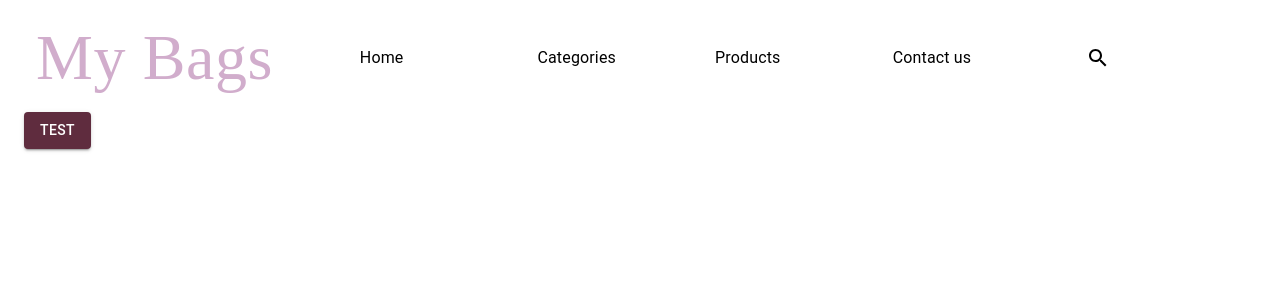
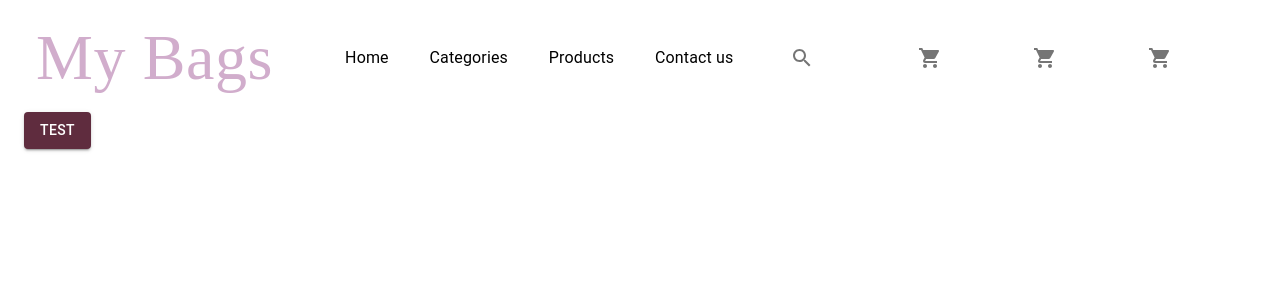
Before and after one commit to Hein-htetA/ecom-mui-responsive, a React (Create React App) app: page / in a window 1280 px wide. Shown: the top 300 px of the page. Built offline with nearby package versions, Linux system fonts and the light colour scheme; a web font is replaced by a local one.

Commit message:
action.js

```diff
--- a/src/components/appbar/AppbarDesktop.js
+++ b/src/components/appbar/AppbarDesktop.js
@@ -1,6 +1,7 @@
-import { IconButton, ListItemButton, ListItemIcon, ListItemText } from "@mui/material";
+import { ListItemButton, ListItemIcon, ListItemText } from "@mui/material";
 import { AppbarContainer, AppbarHeader, MyList } from "../../styles/appbar";
 import SearchIcon from '@mui/icons-material/Search';
+import Actions from "./actions";
 
 export default function AppbarDesktop({ matches }) {
     return (
@@ -11,19 +12,18 @@ export default function AppbarDesktop({ matches }) {
          */
         <AppbarContainer>
             <AppbarHeader>My Bags</AppbarHeader>
-            <MyList type='row' sx={{'& > div': {
-                width: '10vw'
-            }}}>
+            <MyList type='row'>
                 <ListItemText primary="Home"/>
                 <ListItemText primary="Categories"/>
                 <ListItemText primary="Products"/>
                 <ListItemText primary="Contact us"/>
                 <ListItemButton>
-
+                    <ListItemIcon>
                         <SearchIcon />
-
+                    </ListItemIcon>
                 </ListItemButton>
             </MyList>
+            <Actions />
         </AppbarContainer>
     )
 }
--- /dev/null
+++ b/src/components/appbar/actions.js
@@ -0,0 +1,32 @@
+import { IconButton, ListItemButton, ListItemIcon } from "@mui/material";
+import ShoppingCardIcon from '@mui/icons-material/ShoppingCart';
+import { MyList } from "../../styles/appbar";
+import { CenterFocusStrong } from "@mui/icons-material";
+
+export default function Actions() {
+    return (
+        <MyList type="row" sx={{
+        }}>
+                <IconButton sx={{flexGrow: 1, borderRadius: 0, justifyContent: 'flex-start', paddingLeft: '15px'}}>
+                    <ShoppingCardIcon />
+                </IconButton>
+                <IconButton sx={{flexGrow: 1, borderRadius: 0, justifyContent: 'flex-start', paddingLeft: '15px'}}>
+                    <ShoppingCardIcon />
+                </IconButton>
+                <IconButton sx={{flexGrow: 1, borderRadius: 0, justifyContent: 'flex-start', paddingLeft: '15px'}}>
+                    <ShoppingCardIcon />
+                </IconButton>
+
+        </MyList>
+    )
+}
+/*
+                <IconButton>
+                    <ShoppingCardIcon />
+                </IconButton>
+                <IconButton>
+                    <ShoppingCardIcon />
+                </IconButton>
+                <IconButton >
+                    <ShoppingCardIcon />
+                </IconButton>  */
```
